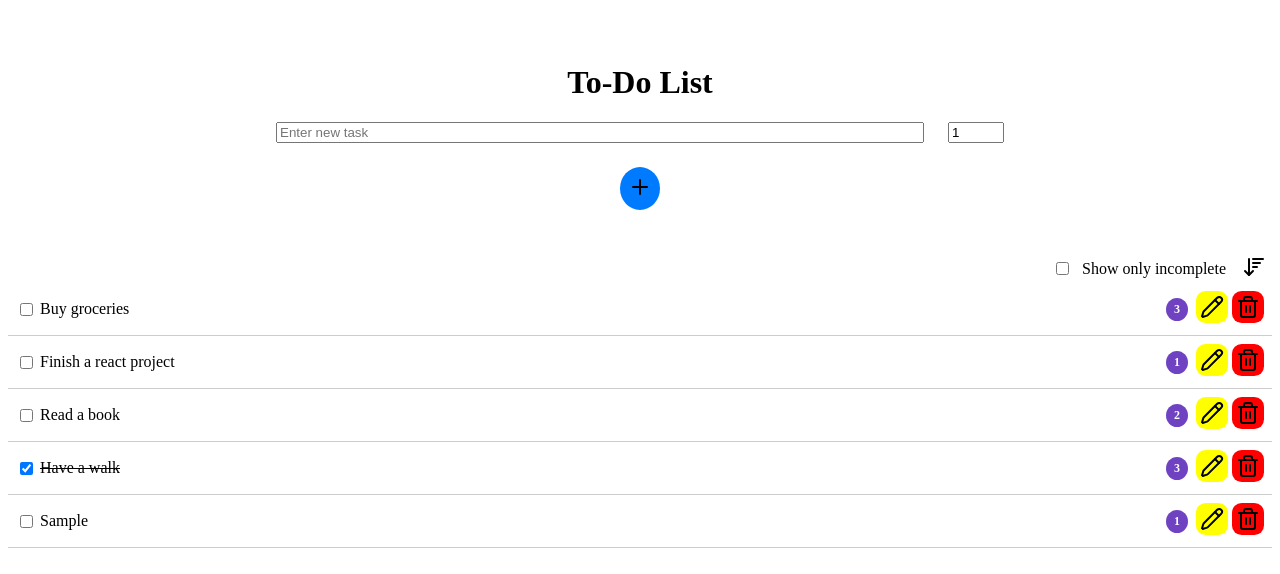
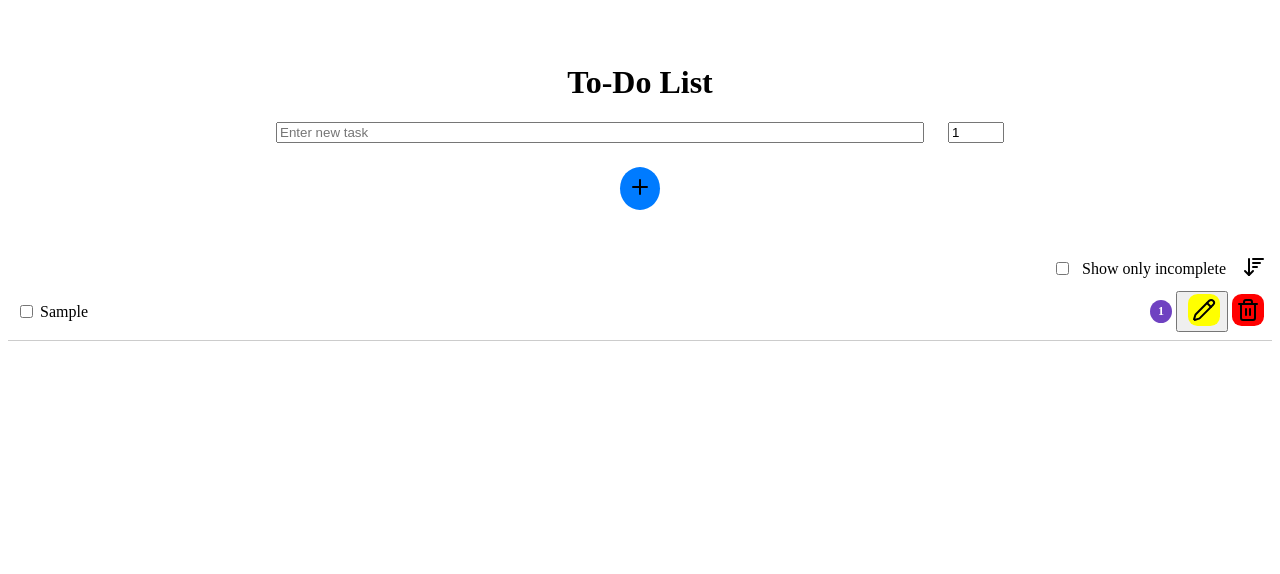
Before and after one commit to CleanCodeNinja01/react-practice, a React (Vite) app in the folder my-app/: page / in a window 1280 px wide. Both pictures are taken after typing "Sample" into the empty fields and a click on the button 640 px from the left and 188 px from the top of the page. Shown: the top 574 px of the page. Built offline with nearby package versions, Linux system fonts and the light colour scheme.

Commit message:
Todolist complete

```diff
--- /dev/null
+++ b/my-app/src/components/TodoList/EditTodoForm/EditTodoForm.jsx
@@ -0,0 +1,30 @@
+import { Check } from "lucide-react";
+import "./EditTodoForm.css"
+import { useState } from "react";
+
+const EditTodoForm = ({editTodo, setEditingTodoId, updateTodo}) => {
+    const [editTodoTitle, setEditTodoTitle] = useState(editTodo.title)
+    const [editTodoPri, setEditTodoPri] = useState(editTodo.priority)
+
+    const saveEdit = () => {
+        if (editTodoTitle.trim()){
+            //update todo
+            updateTodo({todoId: editTodo.id, editTodoTitle, editTodoPri})
+            setEditingTodoId(null)
+        }
+    }
+
+    return (
+        <div style={{display: "flex", jalignItems: "center", gap: "4px", flex: 1, width: "100%"}}>
+            <input type="text" value={editTodoTitle} style={{flex: 1}} onChange={(e)=>{setEditTodoTitle(e.target.value)}} />
+            <input type="number" value={editTodoPri} style={{width: "3rem", flexShrink:2}} onChange={(e)=>{setEditTodoPri(e.target.value)}}/>
+            <button style={{backgroundColor: "green", borderRadius: "50%", border: "none", flexShrink: 0}}
+                onClick={saveEdit}
+            >
+                <Check/>
+            </button>
+        </div>
+    )
+}
+
+export default EditTodoForm;
--- a/my-app/src/components/TodoList/TodoForm/TodoForm.jsx
+++ b/my-app/src/components/TodoList/TodoForm/TodoForm.jsx
@@ -23,13 +23,23 @@ const TodoForm = ({addTodo}) => {
     return (
         <form onSubmit={handleSubmit}>
             <div style={{display: "flex", gap: "1.5rem", alignItems: "center", justifyContent: "center"}}>
-                <input style={{width: "40rem"}} type="text" placeholder="Enter new task" onChange={(e)=>setNewTodo(e.target.value)} value={newTodo}/>
+                <input
+                    style={{width: "40rem"}}
+                    type="text"
+                    placeholder="Enter new task"
+                    onChange={(e)=>setNewTodo(e.target.value)}
+                    onKeyDown={(e) => {
+                        if (e.key !== "Enter") return
+                        e.preventDefault()
+                        handleSubmit(e)
+                    }}
+                    value={newTodo}
+                />
                 <input style={{width: "3rem"}} type="number" min="1" onChange={(e)=>setNewPriority(Number(e.target.value))} value={newPriority}/>
             </div>
             <button
                 type="submit"
                 style={{backgroundColor: "#007bff", margin: "1.5rem", borderRadius: "50%", padding: "0.5rem", border: "none"}}
-                onClick={handleSubmit}
             >
                 <Plus
 
--- a/my-app/src/components/TodoList/TodoItem/TodoItem.jsx
+++ b/my-app/src/components/TodoList/TodoItem/TodoItem.jsx
@@ -1,21 +1,14 @@
+// import { useState } from "react";
 import "./TodoItem.css"
 import { Pencil, Trash } from 'lucide-react';
 
-const TodoItem = ({task}) => {
-
-    // const editItem = (item) => {
-
-    // }
-
-    // const deleteItem = (item) => {
-
-    // }
+const TodoItem = ({todo, toggleTodoDone, deleteTodo, setEditingTodoId}) => {
 
     return (
         <div style={{margin: "0 auto", textAlign: "left", width: "51rem", display: "flex", alignItems: "center", flexGrow: 1, gap: "4px"}}>
-            <input type="checkbox" checked={task.done} />
-            <span style={{textDecoration: task.done ? "line-through": "none", display: "flex", alignItems: "center", flexGrow: 1, gap: "1rem",}}>
-                {task.title}
+            <input type="checkbox" checked={todo.done} onChange={()=>toggleTodoDone(todo.id)} />
+            <span style={{textDecoration: todo.done ? "line-through": "none", display: "flex", alignItems: "center", flexGrow: 1, gap: "1rem",}}>
+                {todo.title}
             </span>
             <span
                 style={{
@@ -29,11 +22,13 @@ const TodoItem = ({task}) => {
                     display: "inline-block",
                 }}
             >
-                {task.priority}
+                {todo.priority}
             </span>
             <span>
-                <Pencil onClick={()=>{}} style={{backgroundColor: "yellow", borderRadius: "30%", marginLeft: "4px", padding: "4px"}}/>
-                <Trash onClick={()=>{}} style={{backgroundColor: "red", borderRadius: "30%", marginLeft: "4px", border: "none", padding: "4px"}}/>
+                <button onClick={()=>setEditingTodoId(todo.id)}>
+                    <Pencil onClick={()=>{}} style={{backgroundColor: "yellow", borderRadius: "30%", marginLeft: "4px", padding: "4px"}}/>
+                </button>
+                <Trash onClick={()=>{deleteTodo(todo.id)}} style={{backgroundColor: "red", borderRadius: "30%", marginLeft: "4px", border: "none", padding: "4px"}}/>
             </span>
         </div>
     )
--- a/my-app/src/components/TodoList/TodoList.jsx
+++ b/my-app/src/components/TodoList/TodoList.jsx
@@ -3,80 +3,123 @@ import TodoControl from "./TodoControl/TodoControl";
 import TodoItem from "./TodoItem/TodoItem";
 import "./TodoList.css"
 import TodoForm from "./TodoForm/TodoForm";
+import EditTodoForm from "./EditTodoForm/EditTodoForm";
+import { getStoredTasks, updateLocalStorageWithTasks } from "../../utils/localStorageUtils"
 
-const items = [
-    {
-        id: 1,
-        title: "Buy groceries",
-        priority: 3,
-        done: false
-    },
-    {
-        id: 2,
-        title: "Finish a react project",
-        priority: 1,
-        done: false
-    },
-    {
-        id: 3,
-        title: "Read a book",
-        priority: 2,
-        done: false
-    },
-    {
-        id: 4,
-        title: "Have a walk",
-        priority: 3,
-        done: true
-    },
-]
+// const items = [
+//     {
+//         id: 1,
+//         title: "Buy groceries",
+//         priority: 3,
+//         done: false
+//     },
+//     {
+//         id: 2,
+//         title: "Finish a react project",
+//         priority: 1,
+//         done: false
+//     },
+//     {
+//         id: 3,
+//         title: "Read a book",
+//         priority: 2,
+//         done: false
+//     },
+//     {
+//         id: 4,
+//         title: "Have a walk",
+//         priority: 3,
+//         done: true
+//     },
+// ]
 
 const TodoList = () => {
 
     const [showOnlyIncomp, setShowOnlyIncomp] = useState(false);
-    const [todoItems, setTodoItems] = useState([...items])
+    const [todoItems, setTodoItems] = useState(getStoredTasks())
+    const [editingTodoId, setEditingTodoId] = useState(null);
 
     const addTodo = (newTodo) => {
       const updatedTodo = [...todoItems, newTodo];
-        setTodoItems(updatedTodo)
-    }
+      setTodoItems(updatedTodo);
+      updateLocalStorageWithTasks(updatedTodo)
+    };
 
-    const sortTasks = () => {
-        const sortedTasks = [...todoItems]
-            .sort((a,b)=>a.priority-b.priority)
-        setTodoItems(sortedTasks)
+    const sortTodos = () => {
+      const sortedTasks = [...todoItems].sort(
+        (a, b) => a.priority - b.priority,
+      );
+      setTodoItems(sortedTasks);
+    };
+
+    const toggleTodoDone = (id) => {
+      const updatedTodos = todoItems.map((todo) => {
+        return todo.id == id ? { ...todo, done: !todo.done } : todo;
+      });
+      setTodoItems(updatedTodos);
+    };
+
+    const deleteTodo = (id) => {
+      const updatedTodos = todoItems.filter((todo) => {
+        return !(todo.id == id);
+      });
+      setTodoItems(updatedTodos);
+    };
+
+    const updateTodo = ({todoId, editTodoTitle, editTodoPri}) => {
+        const updatedTodos = todoItems.map((todo)=>
+            todo.id == todoId ? {...todo, title: editTodoTitle, priority: editTodoPri}
+            : todo
+        )
+
+        setTodoItems(updatedTodos)
     }
 
     return (
-        <div style={{textAlign: "center"}}>
-            <h1 >To-Do List</h1>
-            <TodoForm
-                addTodo={addTodo}
-            />
+      <div style={{ textAlign: "center" }}>
+        <h1>To-Do List</h1>
+        <TodoForm addTodo={addTodo} />
         <TodoControl
           // items={items}
           showOnlyIncomp={showOnlyIncomp}
           setShowOnlyIncomp={setShowOnlyIncomp}
-                sortTasks={sortTasks}
+          sortTasks={sortTodos}
         />
-            {todoItems.filter((item)=> !showOnlyIncomp || !item.done)
+        {todoItems
+          .filter((item) => !showOnlyIncomp || !item.done)
           .map((item) => (
-                <li style={{
+            <li
+              style={{
                 display: "flex",
                 alignItems: "center",
                 justifyContent: "space-between",
                 padding: "8px",
                 borderBottom: "1px solid #ccc",
-                    gap: "10px"
-                }}>
+                gap: "10px",
+                flex: 1,
+                // width: "100%"
+              }}
+              key={item.id}
+            >
+              {editingTodoId == item.id ? (
+                <EditTodoForm
+                    editTodo={item}
+                    setEditingTodoId={setEditingTodoId}
+                    updateTodo={updateTodo}
+                />
+              ) : (
                 <TodoItem
-                        task={item}
+                  todo={item}
+                  toggleTodoDone={toggleTodoDone}
+                  deleteTodo={deleteTodo}
+                  setEditingTodoId={setEditingTodoId}
                   // updateItems={updateItems}
                 />
+              )}
             </li>
           ))}
       </div>
-    )
+    );
 }
 
 export default TodoList
--- /dev/null
+++ b/my-app/src/utils/localStorageUtils.js
@@ -0,0 +1,8 @@
+export const getStoredTasks = () => {
+    const savedTasks = localStorage.getItem("tasks");
+    return savedTasks ? JSON.parse(savedTasks): []
+}
+
+export const updateLocalStorageWithTasks = (tasks) =>{
+    localStorage.setItem("tasks", JSON.stringify(tasks))
+}
```
Also changed, not shown: my-app/src/components/TodoList/EditTodoForm/EditTodoForm.css (added). Lines whose indentation alone changed are shown as unchanged.
